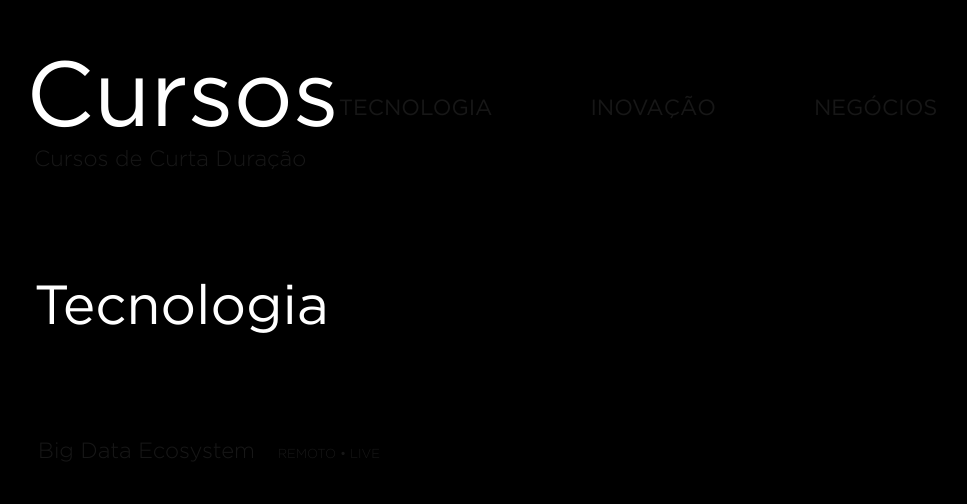
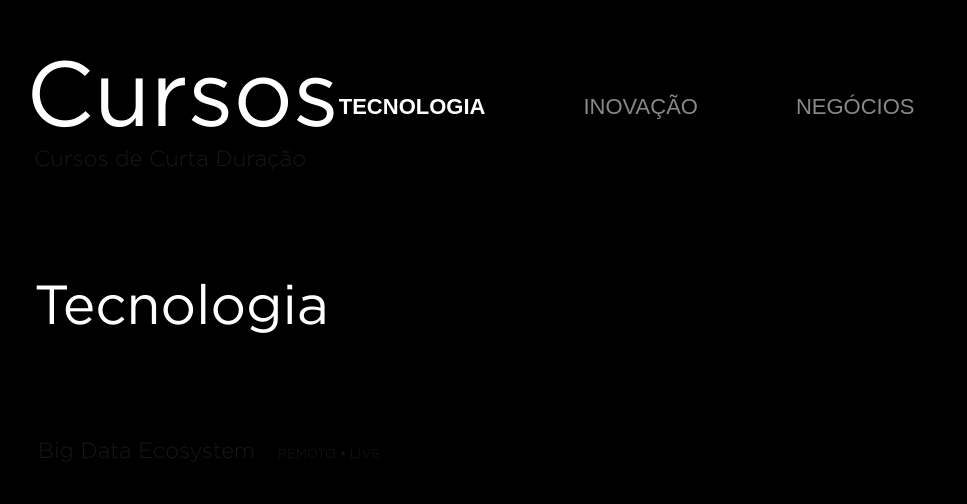
Before and after one commit to marinapsvreis/fiap-landing-page, a Next.js app: page / in a window 1280 px wide. Shown: the part 3396-3900 px from the top of the page, without its empty margins (178-1145 px from the left). Built offline with nearby package versions, Linux system fonts and the light colour scheme.

Commit message:
feat: add CoursesSection animations

```diff
--- /dev/null
+++ b/app/components/CoursesSection/categories.ts
@@ -0,0 +1,47 @@
+interface Course {
+  name: string
+  mode: string
+}
+
+interface Category {
+  key: string
+  label: string
+  title: string
+  courses: Course[]
+}
+
+export const categories: Category[] = [
+  {
+    key: "tecnologia",
+    label: "TECNOLOGIA",
+    title: "Tecnologia",
+    courses: [
+      { name: "Big Data Ecosystem", mode: "REMOTO • LIVE" },
+      { name: "Creating Dashboards for BI", mode: "REMOTO • LIVE" },
+      { name: "Big Data Science - Machine Learning & Data Mining", mode: "REMOTO • LIVE + MULTIMIDIA" },
+      { name: "Storytelling", mode: "REMOTO • LIVE" }
+    ]
+  },
+  {
+    key: "inovacao",
+    label: "INOVAÇÃO",
+    title: "Inovação",
+    courses: [
+      { name: "UX", mode: "DIGITAL" },
+      { name: "UX Writing", mode: "LIVE" },
+      { name: "Storytelling para Negócios", mode: "LIVE" },
+      { name: "Chatbots", mode: "LIVE" },
+    ]
+  },
+  {
+    key: "negocios",
+    label: "NEGÓCIOS",
+    title: "Negócios",
+    courses: [
+      { name: "Agile Culture", mode: "DIGITAL" },
+      { name: "DPO Data Protection Officer", mode: "LIVE" },
+      { name: "IT Business Partner", mode: "LIVE" },
+      { name: "Perícia Forense Computacional", mode: "LIVE" },
+    ]
+  }
+]
--- a/app/components/CoursesSection/index.tsx
+++ b/app/components/CoursesSection/index.tsx
@@ -1,6 +1,62 @@
-import styles from "./styles.module.scss";
+"use client"
+
+import { useGSAP } from "@gsap/react"
+import { gsap } from "gsap"
+import { useRef, useState } from "react"
+import { categories } from "./categories"
+import styles from "./styles.module.scss"
 
 export default function CoursesSection() {
+  const [selected, setSelected] = useState("tecnologia")
+  const [isTransitioning, setIsTransitioning] = useState(false)
+  const coursesRef = useRef<HTMLUListElement>(null)
+  const titleRef = useRef<HTMLParagraphElement>(null)
+
+  function handleCategoryChange(key: string) {
+    if (key === selected || isTransitioning) return
+    setIsTransitioning(true)
+    const tl = gsap.timeline({
+      onComplete: () => {
+        setSelected(key)
+      }
+    })
+    if (titleRef.current)
+      tl.to(titleRef.current, {
+        opacity: 0,
+        clipPath: "inset(100% 0% 0% 0%)",
+        duration: 0.3,
+        ease: "power2.in"
+      })
+    if (coursesRef.current)
+      tl.to(coursesRef.current, {
+        opacity: 0,
+        clipPath: "inset(100% 0% 0% 0%)",
+        duration: 0.4,
+        ease: "power2.in"
+      })
+  }
+
+  // Sempre que selected muda, faz o fade-in dos dois juntos e libera a transição
+  useGSAP(() => {
+    if (coursesRef.current && titleRef.current) {
+      gsap.set([coursesRef.current, titleRef.current], {
+        opacity: 0,
+        clipPath: "inset(0% 0% 0% 0%)"
+      })
+      gsap.to([coursesRef.current, titleRef.current], {
+        opacity: 1,
+        duration: 0.5,
+        ease: "power2.out",
+        onComplete: () => {
+          setIsTransitioning(false)
+        }
+      })
+    }
+  }, [selected])
+
+  const category = categories.find(cat => cat.key === selected)
+  if (!category) return null
+
   return (
     <section className={styles.courses}>
       <div className={styles.coursesHeader}>
@@ -9,18 +65,34 @@ export default function CoursesSection() {
           <p className={styles.coursesTitleSubtext}>Cursos de Curta Duração</p>
         </div>
         <div className={styles.categoriesList}>
-          <p className={styles.category}>TECNOLOGIA</p>
-          <p className={styles.category}>INOVAÇÃO</p>
-          <p className={styles.category}>NEGÓCIOS</p>
+          {categories.map(cat => (
+            <button
+              key={cat.key}
+              className={`${styles.category} ${selected === cat.key ? styles.selected : ""}`}
+              onClick={() => handleCategoryChange(cat.key)}
+              aria-pressed={selected === cat.key}
+              type="button"
+              disabled={isTransitioning}
+            >
+              {cat.label}
+            </button>
+          ))}
         </div>
       </div>
-      <p className={styles.categoryTitle}>Tecnologia</p>
-      <ul className={styles.coursesList}>
-        <li className={styles.course}>Big Data Ecosystem <span className={styles.courseMode}>REMOTO • LIVE</span></li>
-        <li className={styles.course}>Creating Dashboards for BI <span className={styles.courseMode}>REMOTO • LIVE</span></li>
-        <li className={styles.course}>Big Data Science - Machine Learning & Data Mining <span className={styles.courseMode}>REMOTO • LIVE + MULTIMIDIA</span></li>
-        <li className={styles.course}>Storytelling <span className={styles.courseMode}>REMOTO • LIVE</span></li>
+      <p className={styles.categoryTitle} ref={titleRef}>
+        {category.title}
+      </p>
+      <ul
+        className={styles.coursesList}
+        ref={coursesRef}
+        style={{ clipPath: "inset(0% 0% 0% 0%)" }}
+      >
+        {category.courses.map(course => (
+          <li className={styles.course} key={course.name}>
+            {course.name} <span className={styles.courseMode}>{course.mode}</span>
+          </li>
+        ))}
       </ul>
     </section>
-  );
+  )
 }
--- a/app/components/CoursesSection/styles.module.scss
+++ b/app/components/CoursesSection/styles.module.scss
@@ -1,5 +1,6 @@
 .courses {
   width: 100%;
+  max-width: 2000px;
   height: 100vh;
 
   padding: 13.25rem;
@@ -39,9 +40,44 @@
     gap: 6.125rem;
 
     .category {
+      background: none;
+      border: none;
+      box-shadow: none;
+      color: #888;
       font-size: 1.375rem;
       font-weight: 400;
-      color: var(--text);
+      cursor: pointer;
+      position: relative;
+      padding: 0;
+      transition: color 0.2s;
+      outline: none;
+
+      &:hover,
+      &:focus {
+        color: #fff;
+      }
+
+      &::before {
+        content: "";
+        display: block;
+        position: absolute;
+        top: -1.2rem;
+        left: 0;
+        width: 0;
+        height: 5px;
+        background: var(--primary);
+        border-radius: 1px;
+        transition: width 0.3s cubic-bezier(0.65, 0, 0.35, 1);
+      }
+    }
+
+    .selected {
+      color: #fff;
+      font-weight: 600;
+
+      &::before {
+        width: 40%;
+      }
     }
   }
 
--- a/app/globals.css
+++ b/app/globals.css
@@ -5,11 +5,11 @@
 
 @media (prefers-color-scheme: dark) {
   :root {
-    --primary: #F80D5A;
+    --primary: #f80d5a;
     --background: #000000;
     --foreground: #ededed;
-    --text: #8A959B;
-    --shadow-text: #0B0C0D;
+    --text: #8a959b;
+    --shadow-text: #0b0c0d;
     --header-background: #202121;
   }
 }
@@ -55,7 +55,7 @@ a {
 
 @font-face {
   font-family: "Gotham HTF";
-    src: url("/fonts/gotham/gotham-htf-black.woff2") format("woff2"),
+  src: url("/fonts/gotham/gotham-htf-black.woff2") format("woff2"),
     url("/fonts/gotham/gotham-htf-black.woff") format("woff");
   font-weight: 800;
   font-style: normal;
```
